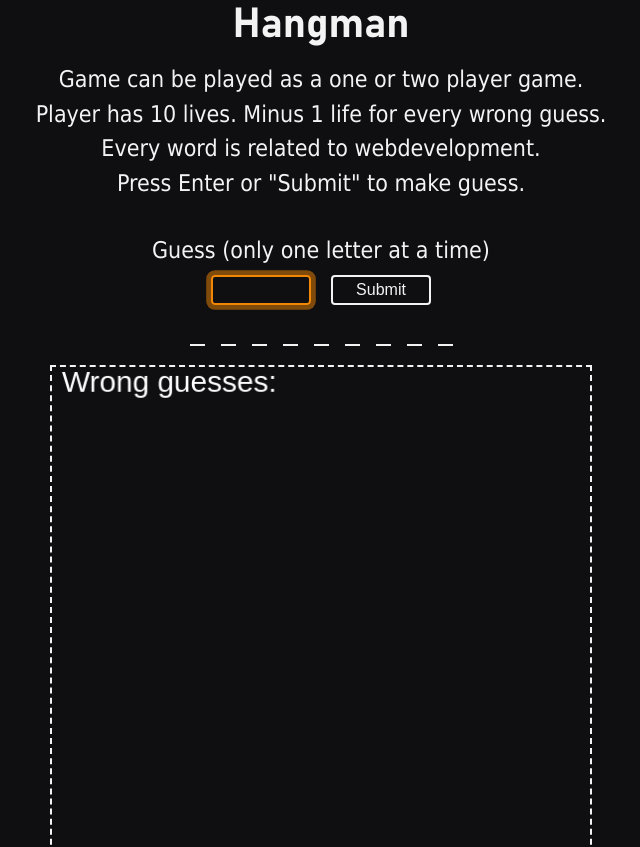
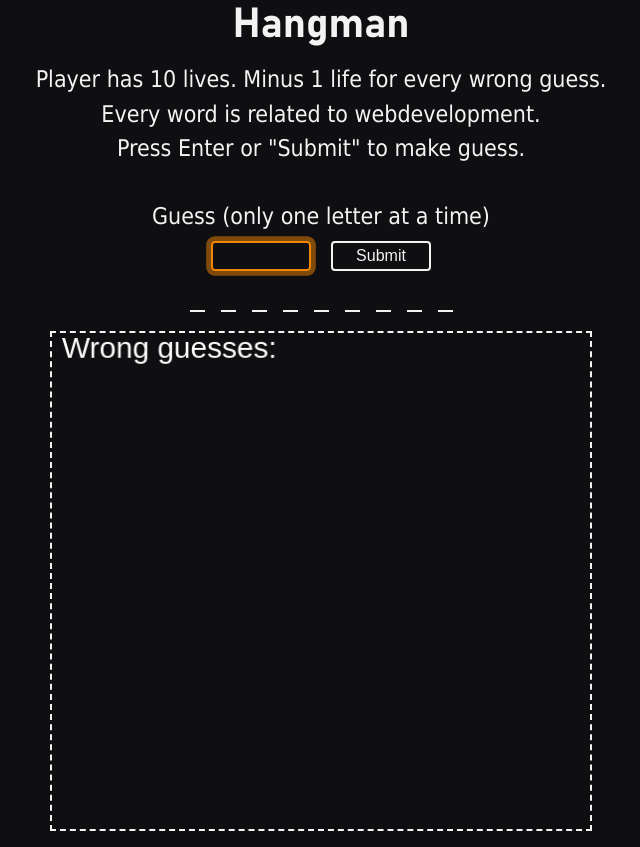
Before and after one commit to JoPed/hangman_game, a React (Vite) app: page / in a window 1280 px wide. Shown: the top 847 px of the page, without its empty margins (319-959 px from the left). Built offline with nearby package versions, Linux system fonts and the light colour scheme.

Commit message:
updated description

```diff
--- a/src/App.jsx
+++ b/src/App.jsx
@@ -188,6 +188,8 @@ function App() {
 
   // Update this every time state playerscore and/or playerLives.current changes
   useEffect(() => {
+
+    console.log(correctLetterRef)
     let wrongGuessesText = "Wrong guesses: ";
     context.current = canvasRef.current.getContext('2d');
     context.current.fillStyle = "white";
@@ -246,7 +248,6 @@ function App() {
         <Canvas
           canvasRef={canvasRef}
           clearCanvasRef={clearCanvasRef}
-          wrongGuesses={wrongGuesses}
         />
 
         <Notification message={gameOverText} notificationRef={notificationRef} />
--- a/src/assets/components/Description.jsx
+++ b/src/assets/components/Description.jsx
@@ -12,7 +12,7 @@ const Description = () => {
             {/* Game description */}
             <Row>
                 <Col>
-                    <p id="game_description">Game can be played as a one or two player game. <br /> Player has 10 lives. Minus 1 life for every wrong guess. <br /> Every word is related to webdevelopment.<br /> Press Enter or "Submit" to make guess.
+                    <p id="game_description">Player has 10 lives. Minus 1 life for every wrong guess. <br /> Every word is related to webdevelopment.<br /> Press Enter or "Submit" to make guess.
                     </p>
                 </Col>
             </Row>
```
